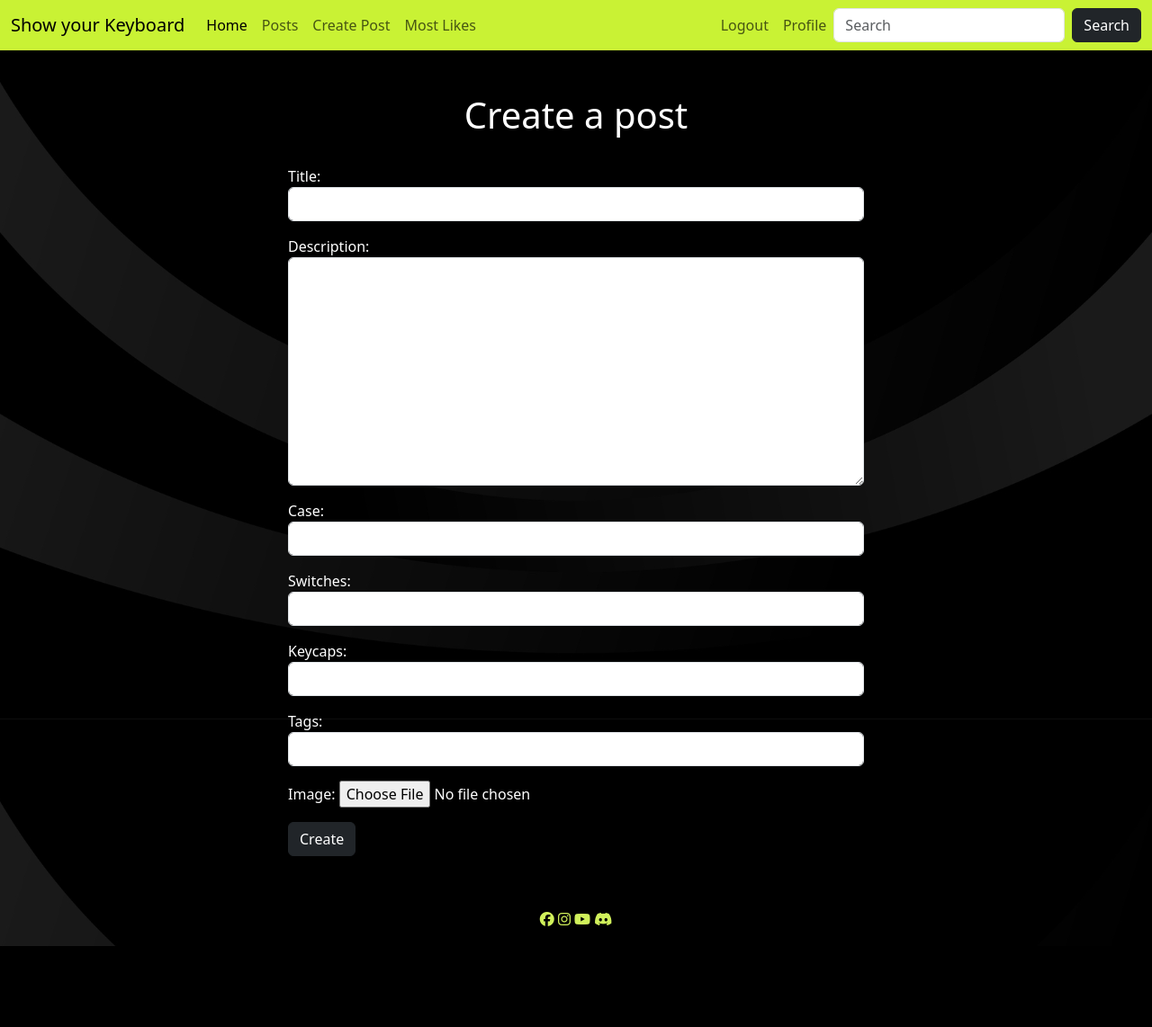
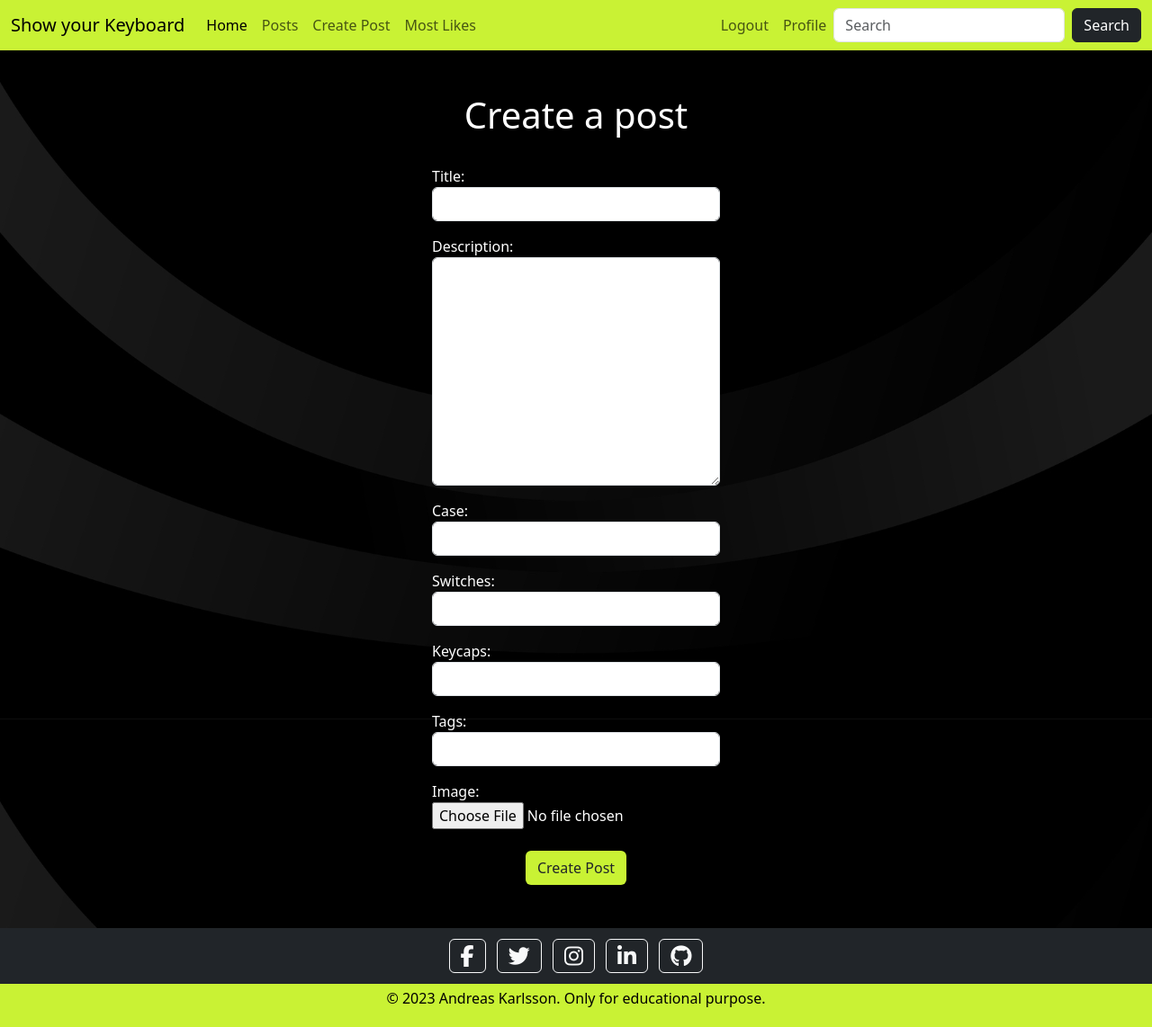
Before and after one commit to andreas-ka/show-your-keyboard, a Django app: page /create in a window 1280 px wide. Shown: the whole page at 90% size. Before the commit the page ends 1052 px from the top, so only its background shows below. Run offline with Django 3.2, Linux system fonts and the light colour scheme; the visitor is signed in with stand-in values (Sample User, id 1); parts of the project's set-up code (start-up, migrations or seed data) failed here and were passed over; some libraries are stand-ins or nearby versions.

Commit message:
Fixed footer, alot of styling and added more posts

```diff
--- a/home/templates/home/post_create.html
+++ b/home/templates/home/post_create.html
@@ -14,7 +14,9 @@
         {% csrf_token %}
         {{ form.media }}
         {{ form.as_p }}
-        <button class="btn btn-dark">Create</button>
+        <div class="col text-center">
+            <button class="btn btn-lime mt-2 mb-5">Create Post</button>
+        </div>
     </form>
     </div>
 {% else %}
--- a/home/templates/home/post_view.html
+++ b/home/templates/home/post_view.html
@@ -10,7 +10,7 @@
   <div class="row">
     {% for post in object_list %}
     <div class="col-md-4">
-      <div class="card mb-4">
+      <div class="card text-white bg-dark mb-3 shadow-lg mb-4">
 
         <div class="view overlay">
           <img class="card-img-top" src="{{ post.image.url }}" alt="Card image cap">
--- a/static/css/base.css
+++ b/static/css/base.css
@@ -24,7 +24,14 @@ html, body {
 body {
     margin: 0;
     flex-direction: column;
+    min-height: 100vh;
+    display: flex;
 
+}
+
+/* Total likes on post details */
+#total_likes {
+    padding-right: 10px;
 }
 
 /* Background image for site */
@@ -77,7 +84,8 @@ body {
 
 /* Create Post Form */
 .form-group {
-    max-width: 50%;
+    max-width: 320px;
+    min-width: 250px;
     margin: auto;
 }
 
@@ -101,8 +109,8 @@ body {
 
 /* footer */
 
-  footer {
-    background-color: #f8f9fa00;
-    padding: 10px;
-    text-align: center;
+.footer {
+    font-size: 16px;
+    background-color: #C9F234
+    height: 20px;
   }
--- a/templates/base.html
+++ b/templates/base.html
@@ -73,13 +73,44 @@
 
         {% endblock %}
       <!-- Footer with links -->
-      <footer>
-        <div class="container-fluid text-center mb-2 mt-5">
-          <a href="" target="_blank" rel="noopener" aria-label=""><i class="fa-brands fa-facebook" style="color: #d1f15b;"></i></a>
-          <a href="" target="_blank" rel="noopener" aria-label=""><i class="fa-brands fa-instagram" style="color: #d1f15b;"></i></a>
-          <a href="" target="_blank" rel="noopener" aria-label=""><i class="fa-brands fa-youtube" style="color: #d1f15b;"></i></a>
-          <a href="" target="_blank" rel="noopener" aria-label=""><i class="fa-brands fa-discord" style="color: #d1f15b;"></i></a>
+      <footer class="bg-dark text-center text-white">
+        <!-- Grid container -->
+        <div class="container p-2 pb-0">
+          <!-- Section: Social media -->
+          <section class="mb-2">
+            <!-- Facebook -->
+            <a class="btn btn-outline-light btn-floating m-1" href="#!" role="button"
+              ><i class="fab fa-facebook-f fa-xl"></i></a>
+
+            <!-- Twitter -->
+            <a class="btn btn-outline-light btn-floating m-1" href="#!" role="button"
+              ><i class="fab fa-twitter fa-xl"></i
+            ></a>
+
+            <!-- Instagram -->
+            <a class="btn btn-outline-light btn-floating m-1" href="#!" role="button"
+              ><i class="fab fa-instagram fa-xl"></i
+            ></a>
+
+            <!-- Linkedin -->
+            <a class="btn btn-outline-light btn-floating m-1" href="#!" role="button"
+              ><i class="fab fa-linkedin-in fa-xl"></i
+            ></a>
+
+            <!-- Github -->
+            <a class="btn btn-outline-light btn-floating m-1" href="#!" role="button"
+              ><i class="fab fa-github fa-xl"></i
+            ></a>
+          </section>
+          <!-- Section: Social media -->
         </div>
+        <!-- Grid container -->
+
+        <!-- Copyright -->
+        <div class="text-center p-1" style="background-color: #C9F234;">
+          <p class="text-black"> © 2023 Andreas Karlsson. Only for educational purpose.</p>
+        </div>
+        <!-- Copyright -->
       </footer>
     <script src="https://cdn.jsdelivr.net/npm/bootstrap@5.3.0/dist/js/bootstrap.bundle.min.js" integrity="sha384-geWF76RCwLtnZ8qwWowPQNguL3RmwHVBC9FhGdlKrxdiJJigb/j/68SIy3Te4Bkz" crossorigin="anonymous"></script>
     <script src="https://cdn.jsdelivr.net/npm/@popperjs/core@2.11.8/dist/umd/popper.min.js" integrity="sha384-I7E8VVD/ismYTF4hNIPjVp/Zjvgyol6VFvRkX/vR+Vc4jQkC+hVqc2pM8ODewa9r" crossorigin="anonymous"></script>
--- a/users/forms.py
+++ b/users/forms.py
@@ -28,6 +28,7 @@ class ProfileEditForm(UserChangeForm):
     email = forms.EmailField(widget=forms.EmailInput({'class': 'form-control'}))
     first_name = forms.CharField(max_length=150, widget=forms.TextInput(attrs={'class': 'form-control'}))
     last_name = forms.CharField(max_length=150, widget=forms.TextInput(attrs={'class': 'form-control'}))
+    image = CloudinaryField('image', blank=True, null=True)
 
 
     class Meta:
--- a/users/templates/registration/login.html
+++ b/users/templates/registration/login.html
@@ -6,8 +6,7 @@
 {% block content %}
 <div class="col text-center mt-4">
     <h1> Login</h1>
-</div>
-<br />
+        <br>
     <div class="form-group">
         <form method="POST">
             {% csrf_token %}
@@ -32,5 +31,6 @@
             </div>
         </form>
     </div>
+</div>
 
 {% endblock %}
--- a/users/templates/registration/register.html
+++ b/users/templates/registration/register.html
@@ -12,7 +12,9 @@
 <form method="POST">
     {% csrf_token %}
     {{ form.as_p }}
-    <button class="btn btn-lime">Register</button>
+    <div class="col text-center">
+        <button class="btn btn-lime mb-5">Register</button>
+    </div>
 </form>
 </div>
 
```
Also changed, not shown: home/templates/home/index.html (+9 -8 lines), home/templates/home/post_detail.html (+23 -21 lines), users/templates/registration/profile.html (+3 -4 lines). Lines whose indentation alone changed are shown as unchanged.
